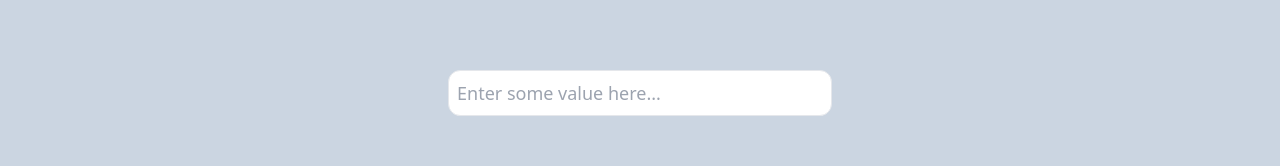
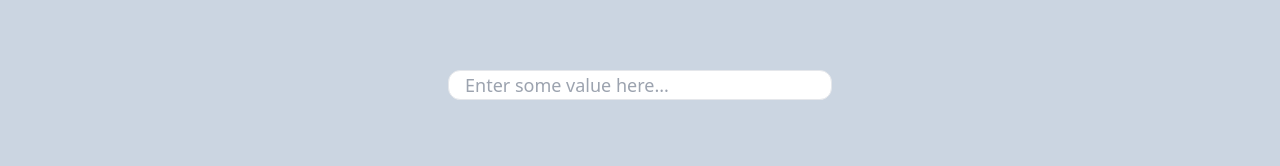
Before and after one commit to Kunniii/qr-gen, a React (Vite) app: page / in a window 1280 px wide. Shown: the part 490-656 px from the top of the page. Built offline with nearby package versions, Linux system fonts and the light colour scheme.

Commit message:
small update

```diff
--- a/src/App.jsx
+++ b/src/App.jsx
@@ -52,14 +52,14 @@ function App() {
       {QRCode ? (
         <div className="mt-44 text-center duration-200">
           <input
-            className="w-80 rounded-xl border p-4 text-lg duration-200 focus:outline-none"
+            className="w-80 rounded-xl border px-4 py-1 text-lg duration-200 focus:outline-none"
             onChange={handleKeyPress}
             placeholder="Enter some value here..."
             type="text"
           />
           <button
             onClick={downloadCanvas}
-            className="ml-1 rounded-xl bg-green-500 py-4 px-6 duration-200 active:bg-green-700"
+            className="ml-1 rounded-xl bg-green-500 py-1 px-6 duration-200 active:bg-green-600"
           >
             <i className="fa fa-download text-xl text-white duration-200"></i>
           </button>
@@ -67,7 +67,7 @@ function App() {
       ) : (
         <div className="mt-44 text-center duration-200">
           <input
-            className="w-96 rounded-xl border p-2 text-lg duration-200 hover:p-4 focus:p-4 focus:outline-none"
+            className="w-96 rounded-xl border px-4 text-lg duration-200 hover:py-1 focus:py-1 focus:outline-none"
             onChange={handleKeyPress}
             placeholder="Enter some value here..."
             type="text"
```
